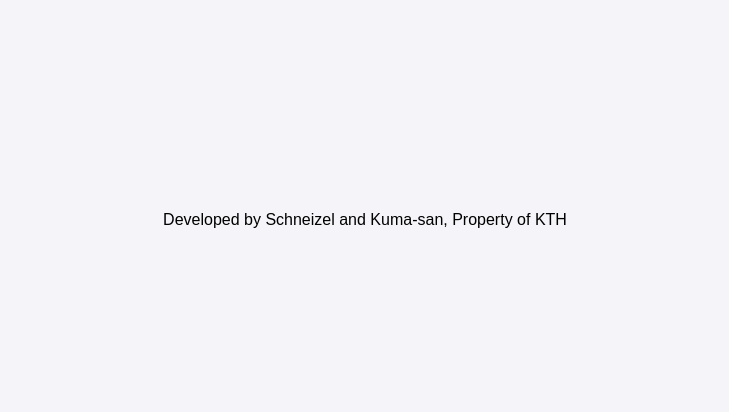
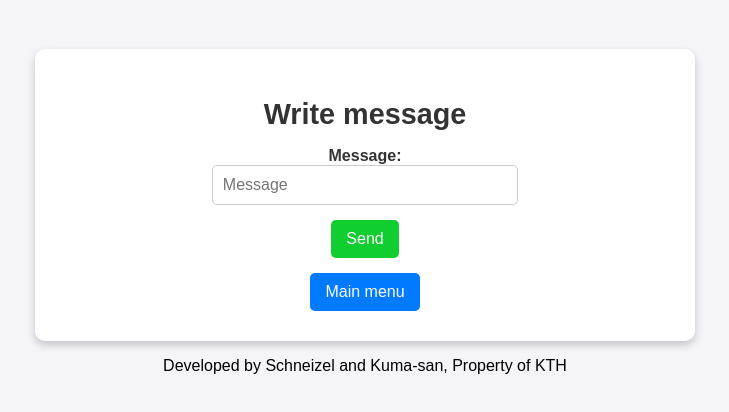
Before and after one commit to bhandd/FullstackFron, a React (Create React App) app: page /createMessage/1 in a window 1280 px wide. Shown: the part 180-592 px from the top of the page, without its empty margins (275-1004 px from the left). Built offline with nearby package versions, Linux system fonts and the light colour scheme.

Commit message:
Can now create messages

```diff
--- /dev/null
+++ b/src/components/CreateMessage.js
@@ -0,0 +1,63 @@
+import axios from "axios";
+import React, {useEffect, useState} from "react";
+import {Link, useParams} from "react-router-dom";
+
+export default function CreateMessageApp(){
+
+    const { id } = useParams();
+    const recieverId = id;
+    const senderId = 10;
+    const [message, setMessage] = useState('');
+
+    function createMessage(newMessage) {
+        console.log('Creating new message:', newMessage);
+        axios.post('http://localhost:8080/messages', newMessage)
+            .then(response => onSuccess(response))
+            .catch(error => onError(error))
+            .finally(() => console.log('Finished creating message'));
+    }
+
+    useEffect(
+        () => console.log(id), []
+    )
+
+    const handleSubmit = (event) => {
+        event.preventDefault();
+        const newMessage = { message, recieverId, senderId };
+        createMessage(newMessage);
+
+        setMessage('');
+    };
+
+    return (
+        <div className="CreatenewMessageApp content-box">
+            <h1>Write message</h1>
+            <form onSubmit={handleSubmit}>
+                <div>
+                    <label htmlFor="message">Message: </label>
+                    <input
+                        type="text"
+                        name="message"
+                        placeholder="Message"
+                        onChange={(e) => setMessage(e.target.value)}
+                        required
+                    />
+                </div>
+                <button className="green-button" type="submit">Send</button>
+                <Link to="/">
+                    <button className="blue-button">Main menu</button>
+                </Link>
+            </form>
+        </div>
+    );
+}
+
+function onSuccess(response) {
+    console.log('Message created successfully:', response.data);
+    alert('Message created successfully!');
+}
+
+function onError(error) {
+    console.error('Error creating message:', error);
+    alert('Failed to create message. Please try again.');
+}
--- a/src/components/ListStaff.js
+++ b/src/components/ListStaff.js
@@ -55,8 +55,8 @@
                                         <td>{s.name}</td>
                                         <td>{s.role}</td>
                                         <td>{s.social_number}</td>
-                                        <td><Link to="/">
-                                            <button className="update-btn">Update Staff</button>
+                                        <td><Link to={`/createMessage/${s.id}`}>
+                                            <button className="blue-button">Message</button>
                                         </Link></td>
                                         <td><Link to="/">
                                             <button className="delete-btn">Delete Staff</button>
--- a/src/components/PatientApp.js
+++ b/src/components/PatientApp.js
@@ -13,6 +13,7 @@
 import CreateEntryApp from "./CreateEntry";
 import Register from "./authentication/Register";
 import Login from "./authentication/Login";
+import CreateMessageApp from "./CreateMessage";
 
 export default function PatientApp(){
     return (
@@ -24,6 +25,7 @@
                     <Route path="/listStaff" element={<ListStaffApp />}></Route>
 
                     <Route path="/createPatient" element={<CreatePatientApp />}></Route>
+                    <Route path="/createMessage/:id" element={<CreateMessageApp />}></Route>
                     <Route path="/listPatients" element={<ListPatientsApp />}></Route>
                     <Route path="/viewPatient/:id" element={<ViewPatientApp />}></Route>
                     <Route path="/updatePatient/:id" element={<UpdatePatientApp />}></Route>
```
